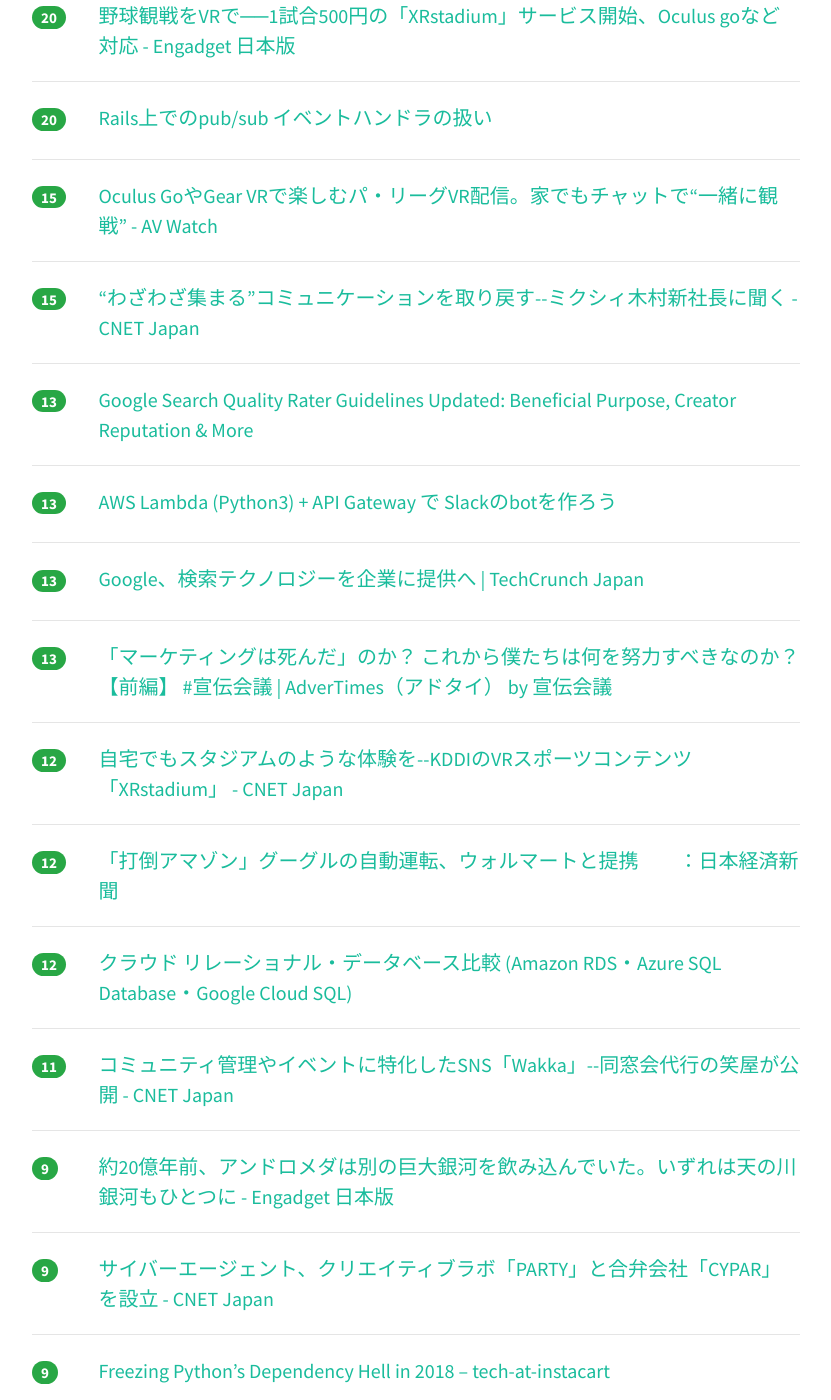
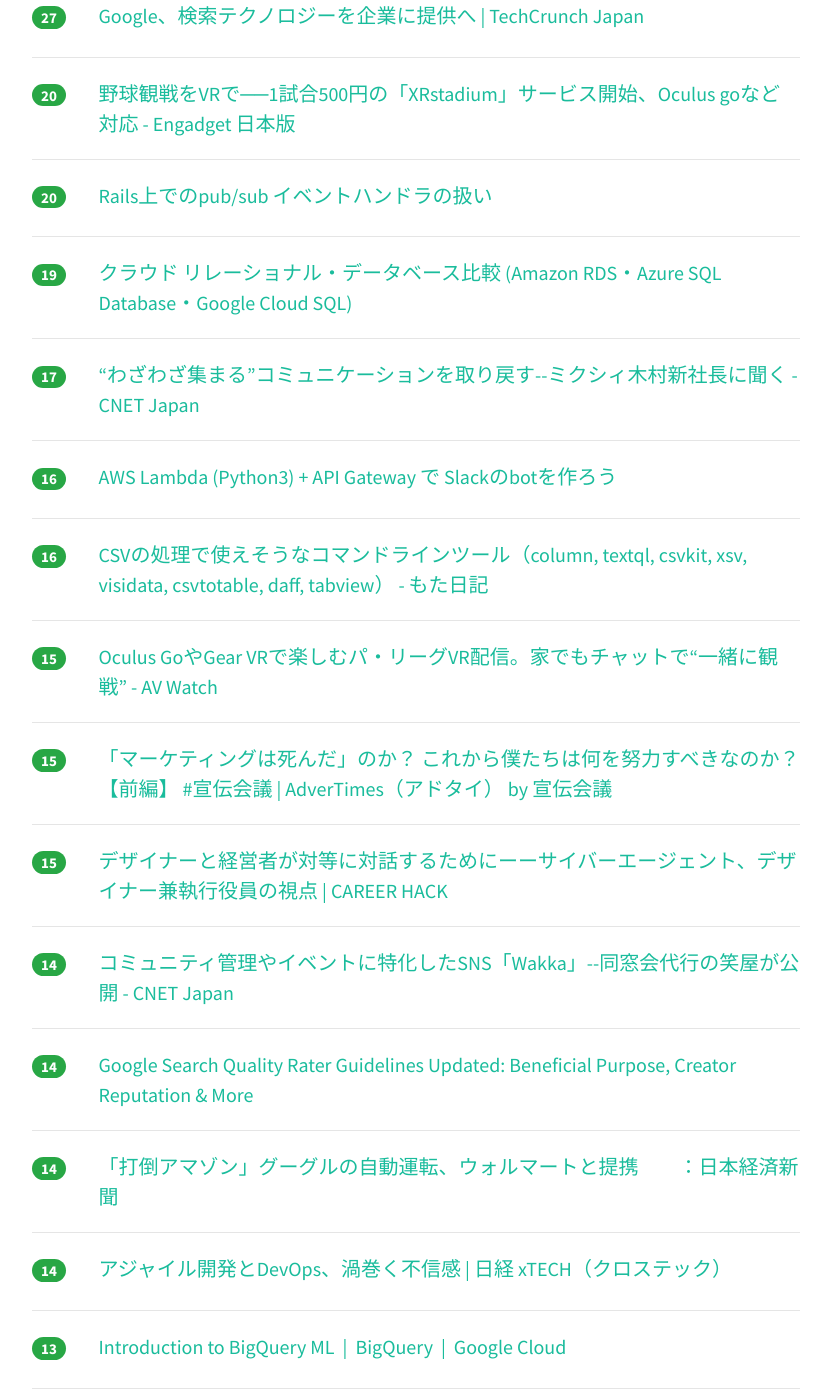
Before and after one commit to yatta47/hatena-matome-site, a Jekyll site: the page built from _posts/2018-07-26-hatena.md, in a window 1280 px wide and 1400 px high, scrolled down 1551 px. Shown: the whole window, without its empty margins (224-1055 px from the left). Built offline with Jekyll 4.4.1, drawn with Linux system fonts in a browser that asks for light colours; nearby versions of some CDN libraries; some of the changed text lies outside the part shown.

Commit message:
Updated 2018-07-26

```diff
--- a/_posts/2018-07-26-hatena.md
+++ b/_posts/2018-07-26-hatena.md
@@ -1,28 +1,28 @@
 ---
 layout: post
 title:  "2018-07-26 はてぶIT"
-date:   2018-07-26 11:02:00
+date:   2018-07-26 12:03:02
 tags: [it-hotentry]
 ---
-40 件のデータあり
+44 件のデータあり
 
 <hr><div class="row">
-<div class="col-1"><span class="badge badge-pill badge-success h2">186</span></div>
+<div class="col-1"><span class="badge badge-pill badge-success h2">190</span></div>
 <div class="col-11"><a href='http://astah.change-vision.com/ja/product/astah-community.html' target='_blank'>astah* community - 無償UMLモデリングツール</a></div>
 </div>
 <hr>
 <div class="row">
-<div class="col-1"><span class="badge badge-pill badge-success h2">166</span></div>
+<div class="col-1"><span class="badge badge-pill badge-success h2">171</span></div>
 <div class="col-11"><a href='https://www.publickey1.jp/blog/18/sresite_reliability_engineering_workbookgoogle823.html' target='_blank'>SREを実践するための手引きとなる書籍「Site Reliability Engineering Workbook」をGoogleが無料公開、8月23日まで － Publickey</a></div>
 </div>
 <hr>
 <div class="row">
-<div class="col-1"><span class="badge badge-pill badge-success h2">113</span></div>
+<div class="col-1"><span class="badge badge-pill badge-success h2">132</span></div>
 <div class="col-11"><a href='http://eng-blog.iij.ad.jp/archives/1896' target='_blank'>Let’s EncryptとACME | IIJ Engineers Blog</a></div>
 </div>
 <hr>
 <div class="row">
-<div class="col-1"><span class="badge badge-pill badge-success h2">70</span></div>
+<div class="col-1"><span class="badge badge-pill badge-success h2">96</span></div>
 <div class="col-11"><a href='http://kabumatome.doorblog.jp/archives/65887498.html' target='_blank'>佐川急便を装った偽佐川が猛威、そこに織田裕二がいても危険 : 市況かぶ全力２階建</a></div>
 </div>
 <hr>
@@ -32,8 +32,18 @@ tags: [it-hotentry]
 </div>
 <hr>
 <div class="row">
-<div class="col-1"><span class="badge badge-pill badge-success h2">38</span></div>
+<div class="col-1"><span class="badge badge-pill badge-success h2">42</span></div>
 <div class="col-11"><a href='https://internet.watch.impress.co.jp/docs/news/1134817.html' target='_blank'>渋谷から3駅先に「五反田バレー」設立、“ビットバレー”に代わるIT企業の新たな聖地へ - INTERNET Watch</a></div>
+</div>
+<hr>
+<div class="row">
+<div class="col-1"><span class="badge badge-pill badge-success h2">40</span></div>
+<div class="col-11"><a href='https://cloud.watch.impress.co.jp/docs/news/1134852.html' target='_blank'>Google、推論に特化したエッジ向けTPU「Edge TPU」をIoT向けに外販へ - クラウド Watch</a></div>
+</div>
+<hr>
+<div class="row">
+<div class="col-1"><span class="badge badge-pill badge-success h2">40</span></div>
+<div class="col-11"><a href='https://blog.animereview.jp/first-incident/' target='_blank'>当社初のセキュリティインシデント発生 | ロードバランスすだちくん</a></div>
 </div>
 <hr>
 <div class="row">
@@ -42,12 +52,7 @@ tags: [it-hotentry]
 </div>
 <hr>
 <div class="row">
-<div class="col-1"><span class="badge badge-pill badge-success h2">35</span></div>
-<div class="col-11"><a href='https://cloud.watch.impress.co.jp/docs/news/1134852.html' target='_blank'>Google、推論に特化したエッジ向けTPU「Edge TPU」をIoT向けに外販へ - クラウド Watch</a></div>
-</div>
-<hr>
-<div class="row">
-<div class="col-1"><span class="badge badge-pill badge-success h2">31</span></div>
+<div class="col-1"><span class="badge badge-pill badge-success h2">32</span></div>
 <div class="col-11"><a href='https://logmi.jp/302246' target='_blank'>Angularの次世代ビューエンジン「Ivy」とは何か？　3つの特徴と新たにできるようになること - ログミーTech（テック）</a></div>
 </div>
 <hr>
@@ -57,13 +62,13 @@ tags: [it-hotentry]
 </div>
 <hr>
 <div class="row">
-<div class="col-1"><span class="badge badge-pill badge-success h2">26</span></div>
+<div class="col-1"><span class="badge badge-pill badge-success h2">30</span></div>
 <div class="col-11"><a href='http://www.itmedia.co.jp/news/articles/1807/26/news014.html' target='_blank'>4年前の「AIがチューリングテスト合格」騒動は何だったのか (1/3) - ITmedia NEWS</a></div>
 </div>
 <hr>
 <div class="row">
-<div class="col-1"><span class="badge badge-pill badge-success h2">26</span></div>
-<div class="col-11"><a href='https://blog.animereview.jp/first-incident/' target='_blank'>当社初のセキュリティインシデント発生 | ロードバランスすだちくん</a></div>
+<div class="col-1"><span class="badge badge-pill badge-success h2">27</span></div>
+<div class="col-11"><a href='https://jp.techcrunch.com/2018/07/26/2018-07-25-google-brings-its-search-technology-to-the-enterprise/' target='_blank'>Google、検索テクノロジーを企業に提供へ | TechCrunch Japan</a></div>
 </div>
 <hr>
 <div class="row">
@@ -77,33 +82,68 @@ tags: [it-hotentry]
 </div>
 <hr>
 <div class="row">
+<div class="col-1"><span class="badge badge-pill badge-success h2">19</span></div>
+<div class="col-11"><a href='http://x68000.q-e-d.net/~68user/cloud/rdbms.html' target='_blank'>クラウド リレーショナル・データベース比較 (Amazon RDS・Azure SQL Database・Google Cloud SQL)</a></div>
+</div>
+<hr>
+<div class="row">
+<div class="col-1"><span class="badge badge-pill badge-success h2">17</span></div>
+<div class="col-11"><a href='https://japan.cnet.com/article/35122823/' target='_blank'>“わざわざ集まる”コミュニケーションを取り戻す--ミクシィ木村新社長に聞く - CNET Japan</a></div>
+</div>
+<hr>
+<div class="row">
+<div class="col-1"><span class="badge badge-pill badge-success h2">16</span></div>
+<div class="col-11"><a href='https://qiita.com/t--k/items/1377d1a57075fdbc238d' target='_blank'>AWS Lambda (Python3) + API Gateway で Slackのbotを作ろう</a></div>
+</div>
+<hr>
+<div class="row">
+<div class="col-1"><span class="badge badge-pill badge-success h2">16</span></div>
+<div class="col-11"><a href='https://wonderwall.hatenablog.com/entry/2018/07/25/213000' target='_blank'>CSVの処理で使えそうなコマンドラインツール（column, textql, csvkit, xsv, visidata, csvtotable, daff, tabview） - もた日記</a></div>
+</div>
+<hr>
+<div class="row">
 <div class="col-1"><span class="badge badge-pill badge-success h2">15</span></div>
 <div class="col-11"><a href='https://av.watch.impress.co.jp/docs/news/1134810.html' target='_blank'>Oculus GoやGear VRで楽しむパ・リーグVR配信。家でもチャットで“一緒に観戦” - AV Watch</a></div>
 </div>
 <hr>
 <div class="row">
 <div class="col-1"><span class="badge badge-pill badge-success h2">15</span></div>
-<div class="col-11"><a href='https://japan.cnet.com/article/35122823/' target='_blank'>“わざわざ集まる”コミュニケーションを取り戻す--ミクシィ木村新社長に聞く - CNET Japan</a></div>
+<div class="col-11"><a href='https://www.advertimes.com/20180724/article274428/' target='_blank'>「マーケティングは死んだ」のか？ これから僕たちは何を努力すべきなのか？【前編】 #宣伝会議 | AdverTimes（アドタイ） by 宣伝会議</a></div>
+</div>
+<hr>
+<div class="row">
+<div class="col-1"><span class="badge badge-pill badge-success h2">15</span></div>
+<div class="col-11"><a href='http://careerhack.en-japan.com/report/detail/990' target='_blank'>デザイナーと経営者が対等に対話するためにーーサイバーエージェント、デザイナー兼執行役員の視点 | CAREER HACK</a></div>
+</div>
+<hr>
+<div class="row">
+<div class="col-1"><span class="badge badge-pill badge-success h2">14</span></div>
+<div class="col-11"><a href='https://japan.cnet.com/article/35122722/' target='_blank'>コミュニティ管理やイベントに特化したSNS「Wakka」--同窓会代行の笑屋が公開 - CNET Japan</a></div>
+</div>
+<hr>
+<div class="row">
+<div class="col-1"><span class="badge badge-pill badge-success h2">14</span></div>
+<div class="col-11"><a href='http://www.thesempost.com/google-search-quality-rater-guidelines-updated/' target='_blank'>Google Search Quality Rater Guidelines Updated: Beneficial Purpose, Creator Reputation & More</a></div>
+</div>
+<hr>
+<div class="row">
+<div class="col-1"><span class="badge badge-pill badge-success h2">14</span></div>
+<div class="col-11"><a href='https://www.nikkei.com/article/DGXMZO33423370W8A720C1000000/' target='_blank'>「打倒アマゾン」グーグルの自動運転、ウォルマートと提携　　：日本経済新聞</a></div>
+</div>
+<hr>
+<div class="row">
+<div class="col-1"><span class="badge badge-pill badge-success h2">14</span></div>
+<div class="col-11"><a href='https://tech.nikkeibp.co.jp/atcl/nxt/column/18/00360/062800003/' target='_blank'>アジャイル開発とDevOps、渦巻く不信感 | 日経 xTECH（クロステック）</a></div>
 </div>
 <hr>
 <div class="row">
 <div class="col-1"><span class="badge badge-pill badge-success h2">13</span></div>
-<div class="col-11"><a href='http://www.thesempost.com/google-search-quality-rater-guidelines-updated/' target='_blank'>Google Search Quality Rater Guidelines Updated: Beneficial Purpose, Creator Reputation & More</a></div>
+<div class="col-11"><a href='https://cloud.google.com/bigquery/docs/bigqueryml-intro' target='_blank'>Introduction to BigQuery ML  |  BigQuery  |  Google Cloud</a></div>
 </div>
 <hr>
 <div class="row">
-<div class="col-1"><span class="badge badge-pill badge-success h2">13</span></div>
-<div class="col-11"><a href='https://qiita.com/t--k/items/1377d1a57075fdbc238d' target='_blank'>AWS Lambda (Python3) + API Gateway で Slackのbotを作ろう</a></div>
-</div>
-<hr>
-<div class="row">
-<div class="col-1"><span class="badge badge-pill badge-success h2">13</span></div>
-<div class="col-11"><a href='https://jp.techcrunch.com/2018/07/26/2018-07-25-google-brings-its-search-technology-to-the-enterprise/' target='_blank'>Google、検索テクノロジーを企業に提供へ | TechCrunch Japan</a></div>
-</div>
-<hr>
-<div class="row">
-<div class="col-1"><span class="badge badge-pill badge-success h2">13</span></div>
-<div class="col-11"><a href='https://www.advertimes.com/20180724/article274428/' target='_blank'>「マーケティングは死んだ」のか？ これから僕たちは何を努力すべきなのか？【前編】 #宣伝会議 | AdverTimes（アドタイ） by 宣伝会議</a></div>
+<div class="col-1"><span class="badge badge-pill badge-success h2">12</span></div>
+<div class="col-11"><a href='https://japan.cnet.com/article/35123035/' target='_blank'>サイバーエージェント、クリエイティブラボ「PARTY」と合弁会社「CYPAR」を設立 - CNET Japan</a></div>
 </div>
 <hr>
 <div class="row">
@@ -113,17 +153,22 @@ tags: [it-hotentry]
 <hr>
 <div class="row">
 <div class="col-1"><span class="badge badge-pill badge-success h2">12</span></div>
-<div class="col-11"><a href='https://www.nikkei.com/article/DGXMZO33423370W8A720C1000000/' target='_blank'>「打倒アマゾン」グーグルの自動運転、ウォルマートと提携　　：日本経済新聞</a></div>
+<div class="col-11"><a href='https://tech.instacart.com/freezing-pythons-dependency-hell-in-2018-f1076d625241' target='_blank'>Freezing Python’s Dependency Hell in 2018 – tech-at-instacart</a></div>
 </div>
 <hr>
 <div class="row">
 <div class="col-1"><span class="badge badge-pill badge-success h2">12</span></div>
-<div class="col-11"><a href='http://x68000.q-e-d.net/~68user/cloud/rdbms.html' target='_blank'>クラウド リレーショナル・データベース比較 (Amazon RDS・Azure SQL Database・Google Cloud SQL)</a></div>
+<div class="col-11"><a href='https://coliss.com/articles/browser/chrome/devtools-new-features-in-chrome68.html' target='_blank'>Web制作者は要チェック！Chrome 68でアップデートされたデベロッパーツールの新機能 | コリス</a></div>
 </div>
 <hr>
 <div class="row">
-<div class="col-1"><span class="badge badge-pill badge-success h2">11</span></div>
-<div class="col-11"><a href='https://japan.cnet.com/article/35122722/' target='_blank'>コミュニティ管理やイベントに特化したSNS「Wakka」--同窓会代行の笑屋が公開 - CNET Japan</a></div>
+<div class="col-1"><span class="badge badge-pill badge-success h2">10</span></div>
+<div class="col-11"><a href='https://jp.techcrunch.com/2018/07/26/2018-07-25-google-is-baking-machine-learning-right-into-its-bigquery-database-service/' target='_blank'>2018-07-25-google-is-baking-machine-learning-right-into-its-bigquery-database-service</a></div>
+</div>
+<hr>
+<div class="row">
+<div class="col-1"><span class="badge badge-pill badge-success h2">10</span></div>
+<div class="col-11"><a href='https://coliss.com/articles/build-websites/operation/css/visual-sitemapping-tool-slickmap.html' target='_blank'>サイトマップの実装で面倒な階層を繋ぐラインも簡単に実装できるサイトマップ用スタイルシート -Slickmap CSS | コリス</a></div>
 </div>
 <hr>
 <div class="row">
@@ -133,22 +178,27 @@ tags: [it-hotentry]
 <hr>
 <div class="row">
 <div class="col-1"><span class="badge badge-pill badge-success h2">9</span></div>
-<div class="col-11"><a href='https://japan.cnet.com/article/35123035/' target='_blank'>サイバーエージェント、クリエイティブラボ「PARTY」と合弁会社「CYPAR」を設立 - CNET Japan</a></div>
+<div class="col-11"><a href='https://jp.techcrunch.com/2018/07/26/2018-07-22-the-blockchain-begins-finding-its-way-in-the-enterprise/' target='_blank'>エンタープライズ市場に臨むブロックチェーン――仮想通貨以外の可能性 | TechCrunch Japan</a></div>
 </div>
 <hr>
 <div class="row">
 <div class="col-1"><span class="badge badge-pill badge-success h2">9</span></div>
-<div class="col-11"><a href='https://tech.instacart.com/freezing-pythons-dependency-hell-in-2018-f1076d625241' target='_blank'>Freezing Python’s Dependency Hell in 2018 – tech-at-instacart</a></div>
+<div class="col-11"><a href='http://www.itmedia.co.jp/news/articles/1807/26/news052.html' target='_blank'>オーディオテクニカ初の完全ワイヤレスフォン発売中止　「接続性能、基準に達せず」 - ITmedia NEWS</a></div>
+</div>
+<hr>
+<div class="row">
+<div class="col-1"><span class="badge badge-pill badge-success h2">9</span></div>
+<div class="col-11"><a href='https://wired.jp/2018/07/26/apple-ios-12-iphone-security/' target='_blank'>「iOS 12」の6つのセキュリティ機能が、あなたのiPhoneをもっと安全にする｜WIRED.jp</a></div>
 </div>
 <hr>
 <div class="row">
 <div class="col-1"><span class="badge badge-pill badge-success h2">8</span></div>
-<div class="col-11"><a href='https://jp.techcrunch.com/2018/07/26/2018-07-22-the-blockchain-begins-finding-its-way-in-the-enterprise/' target='_blank'>エンタープライズ市場に臨むブロックチェーン――仮想通貨以外の可能性 | TechCrunch Japan</a></div>
+<div class="col-11"><a href='https://r.nikkei.com/article/DGXMZO33376470V20C18A7000000' target='_blank'>居眠りしてたら…　AIが冷気で起こします: 日本経済新聞</a></div>
 </div>
 <hr>
 <div class="row">
 <div class="col-1"><span class="badge badge-pill badge-success h2">8</span></div>
-<div class="col-11"><a href='https://tech.nikkeibp.co.jp/atcl/nxt/column/18/00360/062800003/' target='_blank'>アジャイル開発とDevOps、渦巻く不信感 | 日経 xTECH（クロステック）</a></div>
+<div class="col-11"><a href='https://android-developers.googleblog.com/2018/07/final-preview-update-official-android-p.html' target='_blank'>Android Developers Blog: Final preview update, official Android P coming soon!</a></div>
 </div>
 <hr>
 <div class="row">
@@ -158,12 +208,7 @@ tags: [it-hotentry]
 <hr>
 <div class="row">
 <div class="col-1"><span class="badge badge-pill badge-success h2">7</span></div>
-<div class="col-11"><a href='http://www.itmedia.co.jp/news/articles/1807/26/news052.html' target='_blank'>オーディオテクニカ初の完全ワイヤレスフォン発売中止　「接続性能、基準に達せず」 - ITmedia NEWS</a></div>
-</div>
-<hr>
-<div class="row">
-<div class="col-1"><span class="badge badge-pill badge-success h2">7</span></div>
-<div class="col-11"><a href='https://wonderwall.hatenablog.com/entry/2018/07/25/213000' target='_blank'>CSVの処理で使えそうなコマンドラインツール（column, textql, csvkit, xsv, visidata, csvtotable, daff, tabview） - もた日記</a></div>
+<div class="col-11"><a href='https://findy-code.io/engineer-lab/startup-saiyo-fukugyo-freelance' target='_blank'>採用に悩む企業に必見の副業・社会人インターン採用について解説しました | Findy Engineer Lab - ファインディエンジニアラボ</a></div>
 </div>
 <hr>
 <div class="row">
@@ -173,36 +218,11 @@ tags: [it-hotentry]
 <hr>
 <div class="row">
 <div class="col-1"><span class="badge badge-pill badge-success h2">6</span></div>
-<div class="col-11"><a href='https://r.nikkei.com/article/DGXMZO33376470V20C18A7000000' target='_blank'>居眠りしてたら…　AIが冷気で起こします: 日本経済新聞</a></div>
-</div>
-<hr>
-<div class="row">
-<div class="col-1"><span class="badge badge-pill badge-success h2">5</span></div>
-<div class="col-11"><a href='https://wired.jp/2018/07/26/apple-ios-12-iphone-security/' target='_blank'>「iOS 12」の6つのセキュリティ機能が、あなたのiPhoneをもっと安全にする｜WIRED.jp</a></div>
-</div>
-<hr>
-<div class="row">
-<div class="col-1"><span class="badge badge-pill badge-success h2">5</span></div>
-<div class="col-11"><a href='https://coliss.com/articles/browser/chrome/devtools-new-features-in-chrome68.html' target='_blank'>Web制作者は要チェック！Chrome 68でアップデートされたデベロッパーツールの新機能 | コリス</a></div>
-</div>
-<hr>
-<div class="row">
-<div class="col-1"><span class="badge badge-pill badge-success h2">5</span></div>
-<div class="col-11"><a href='http://careerhack.en-japan.com/report/detail/990' target='_blank'>デザイナーと経営者が対等に対話するためにーーサイバーエージェント、デザイナー兼執行役員の視点 | CAREER HACK</a></div>
-</div>
-<hr>
-<div class="row">
-<div class="col-1"><span class="badge badge-pill badge-success h2">4</span></div>
 <div class="col-11"><a href='https://jp.techcrunch.com/2018/07/26/2018-07-25-google-drive-will-hit-a-billion-users-this-week/' target='_blank'>Googleドライブのユーザー、今週中に10億人の大台へ | TechCrunch Japan</a></div>
 </div>
 <hr>
 <div class="row">
-<div class="col-1"><span class="badge badge-pill badge-success h2">4</span></div>
-<div class="col-11"><a href='https://cloud.google.com/bigquery/docs/bigqueryml-intro' target='_blank'>Introduction to BigQuery ML  |  BigQuery  |  Google Cloud</a></div>
+<div class="col-1"><span class="badge badge-pill badge-success h2">6</span></div>
+<div class="col-11"><a href='https://tech.plaid.co.jp/tutorial-for-docker-beginners/' target='_blank'>イマドキの「Docker力」を身につけるPLAID式チュートリアル | PLAID engineer blog</a></div>
 </div>
 <hr>
-<div class="row">
-<div class="col-1"><span class="badge badge-pill badge-success h2">4</span></div>
-<div class="col-11"><a href='https://android-developers.googleblog.com/2018/07/final-preview-update-official-android-p.html' target='_blank'>Android Developers Blog: Final preview update, official Android P coming soon!</a></div>
-</div>
-<hr>
```
